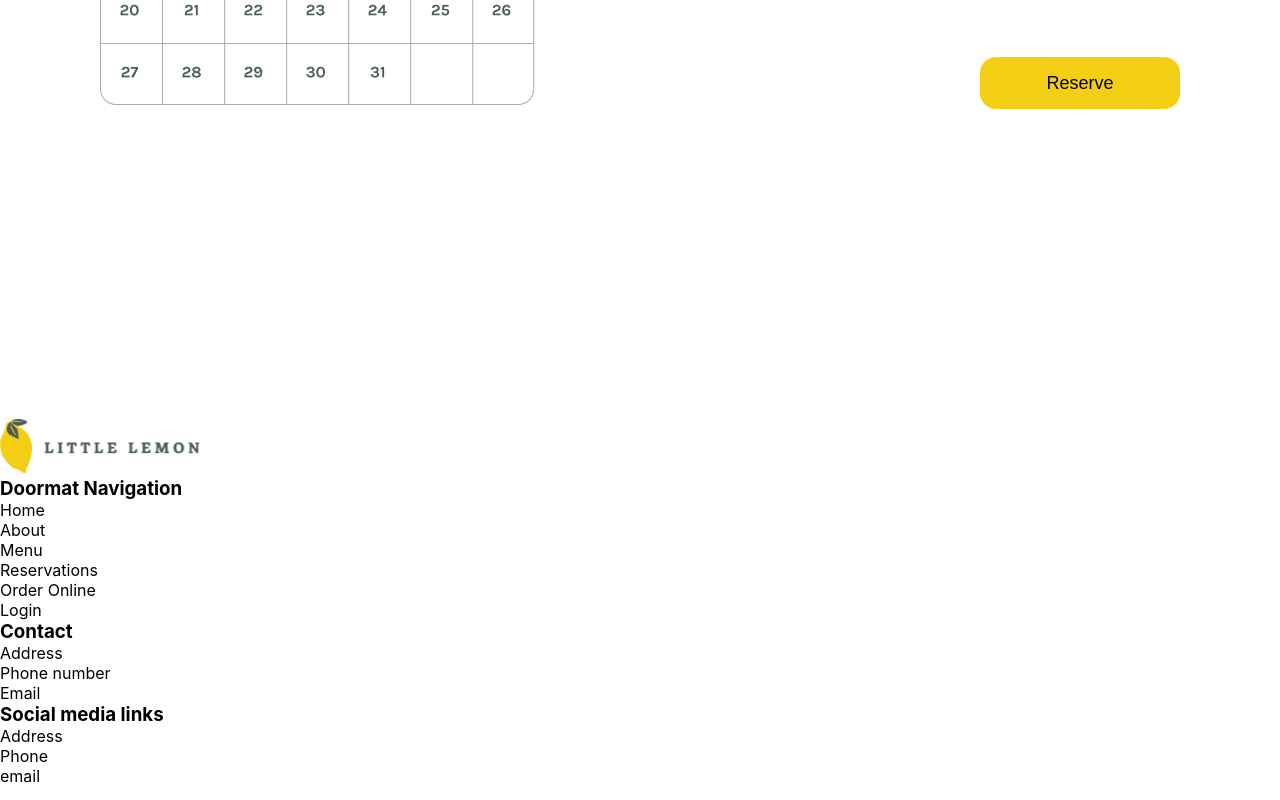
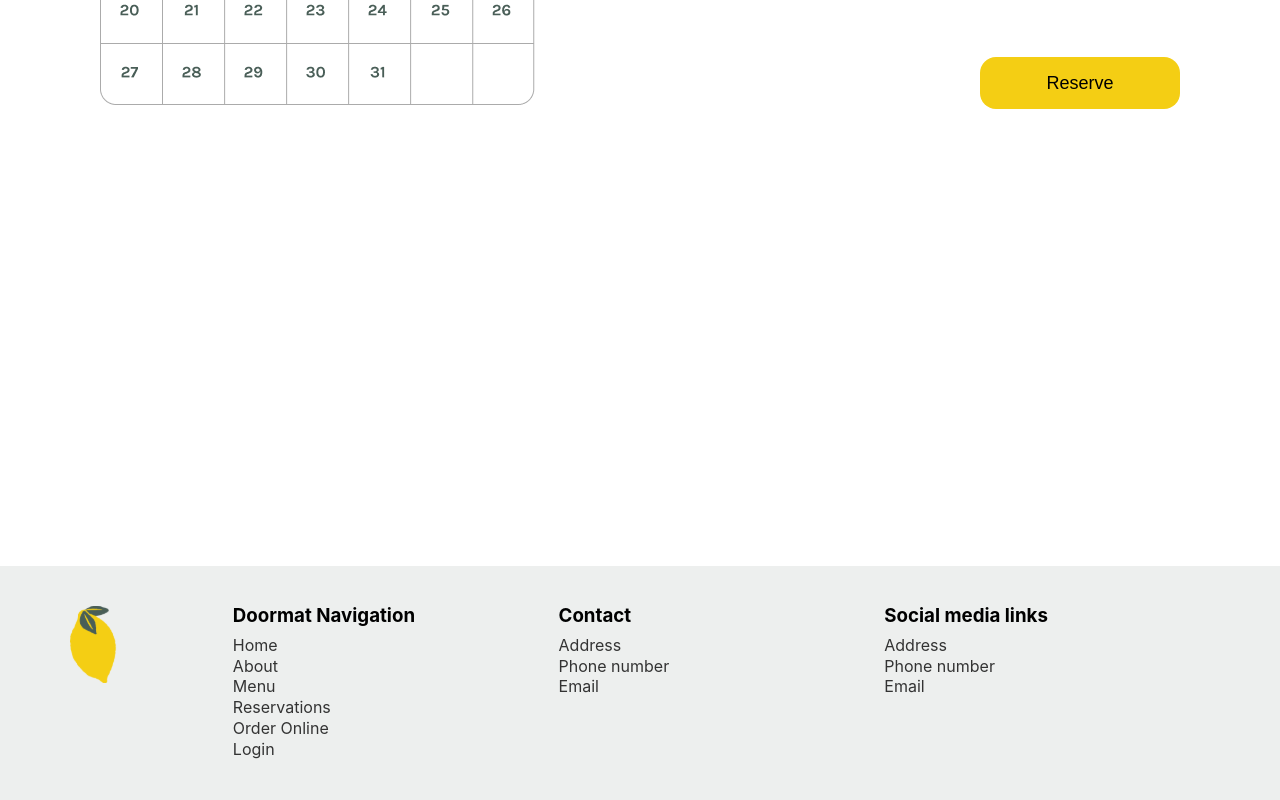
Before and after one commit to tofu97/little-lemon, a React (Create React App) app: page / in a window 1280 px wide. Shown: the part 760-1560 px from the top of the page. Built offline with nearby package versions, Linux system fonts and the light colour scheme.

Commit message:
Added styling for footer

```diff
--- a/src/App.js
+++ b/src/App.js
@@ -10,6 +10,7 @@ import user from "./assets/images/User.svg"
 import clock from "./assets/images/clock.svg"
 import dish from "./assets/images/Dish.svg"
 import happyChef from "./assets/images/happy-chef.jpg"
+import lemon from "./assets/images/lemon.svg"
 
 function ReservationDetails () {
   return (
@@ -112,36 +113,38 @@ function ReservationDetails () {
           </section>
         </div>
       </main>
+      <div className="footer-container">
         <footer>
-        <img src={logo} alt="Little lemon logo" />
+          <img src={lemon} alt="Little lemon logo" />
           <nav>
             <h3>Doormat Navigation</h3>
             <ul>
-            <li>Home</li>
-            <li>About</li>
-            <li>Menu</li>
-            <li>Reservations</li>
-            <li>Order Online</li>
-            <li>Login</li>
+              <li><a href="/home">Home</a></li>
+              <li><a href="/about">About</a></li>
+              <li><a href="/menu">Menu</a></li>
+              <li><a href="/reservations">Reservations</a></li>
+              <li><a href="/order">Order Online</a></li>
+              <li><a href="/login">Login</a></li>
             </ul>
           </nav>
           <nav>
             <h3>Contact</h3>
             <ul>
-            <li>Address</li>
-            <li>Phone number</li>
-            <li>Email</li>
+              <li><a href="/address">Address</a></li>
+              <li><a href="/phone">Phone number</a></li>
+              <li><a href="/email">Email</a></li>
             </ul>
           </nav>
           <nav>
             <h3>Social media links</h3>
             <ul>
-            <li>Address</li>
-            <li>Phone</li>
-            <li>email</li>
+              <li><a href="/address">Address</a></li>
+              <li><a href="/phone">Phone number</a></li>
+              <li><a href="/email">Email</a></li>
             </ul>
           </nav>
         </footer>
+      </div>
     </div>
   )
 }
--- a/src/gridta.css
+++ b/src/gridta.css
@@ -5,7 +5,7 @@
 
 .wrapper {
     display: grid;
-    grid-template-rows: 0fr 12fr 4fr;
+    grid-template-rows: 1fr 16fr 3fr;
 }
 
 .header ul {
@@ -178,8 +178,8 @@ input[type="number"] {
     font-size: 20px;
     border-radius: 16px;
     border: none;
-    padding-right: 1rem;
-    padding-left: 1rem;
+    padding-left: 16px;
+    border-right: 16px solid transparent
 }
 
 .field {
@@ -194,3 +194,34 @@ input[type="number"] {
 .field label img {
     margin-right: 0.5rem;
 }
+
+.footer-container {
+    background-color: #EDEFEE;
+    padding: 40px 70px 10px 70px;
+}
+
+footer {
+    display: grid;
+    grid-template-columns: 1fr 2fr 2fr 2fr;
+}
+
+footer {
+    line-height: 130%;
+}
+
+footer h3 {
+    margin-bottom: 0.5rem;
+}
+
+footer img {
+    width: 50px;
+}
+
+footer ul {
+    list-style: none;
+}
+
+footer a {
+    text-decoration: none;
+    color: #333;
+}
```
Also changed, not shown: src/assets/images/lemon.svg (added). Lines whose indentation alone changed are shown as unchanged.
